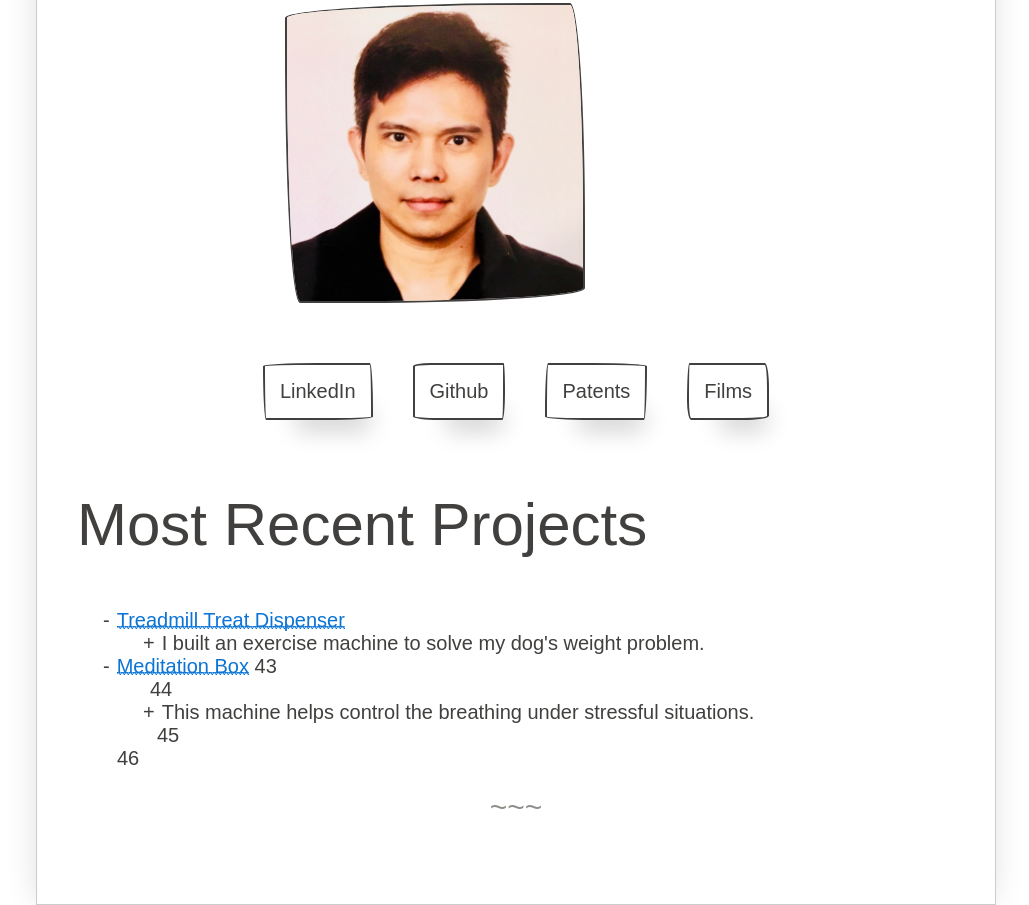
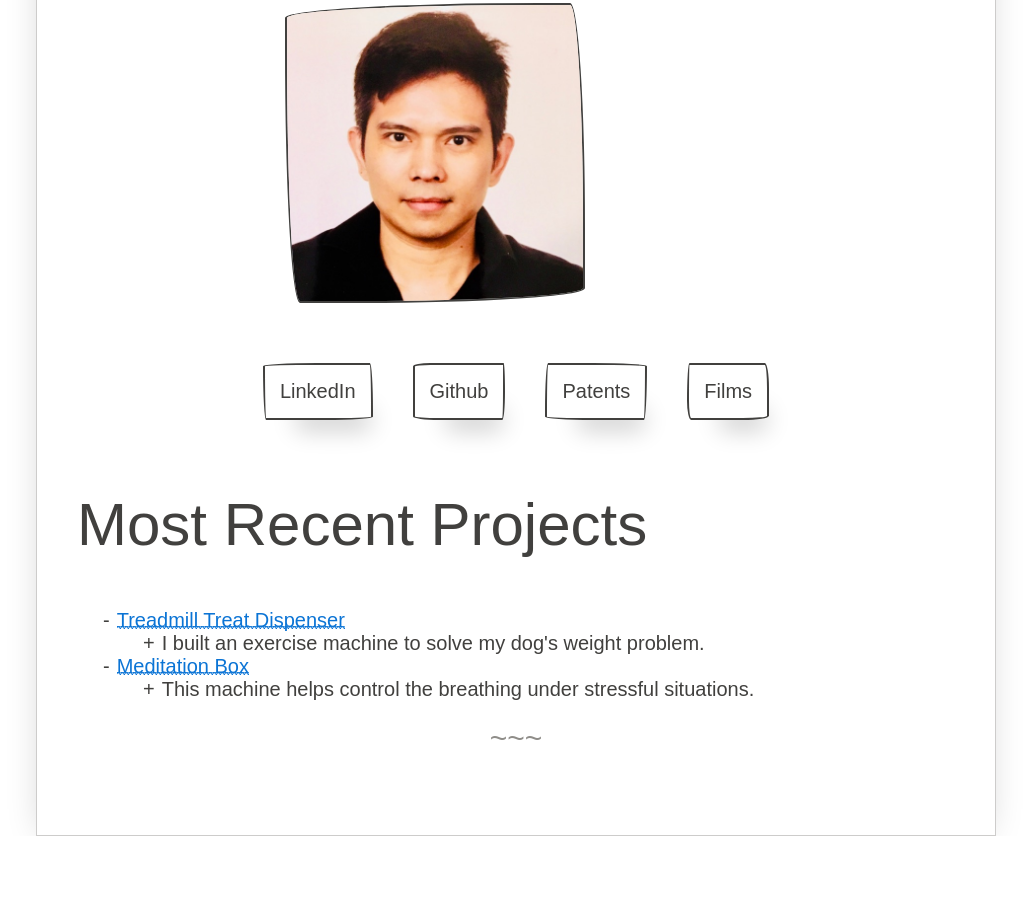
Before and after one commit to ivanbueno/ivanbueno.github.io, a plain HTML site: page index.html in a window 1280 px wide. Shown: the part 343-1248 px from the top of the page, without its empty margins (124-1153 px from the left). After the commit the page ends 1179 px from the top, so only its background shows below. Drawn offline with nearby package versions, Linux system fonts and the light colour scheme; a web font is replaced by a local one.

Commit message:
Update index.html

```diff
--- a/index.html
+++ b/index.html
@@ -45,10 +45,10 @@
                 </ul>
             </li>
             <li><a href="https://www.youtube.com/watch?v=3vSmeeRSwv0">Meditation Box</a>
- 43                 <ul>
-     44                <li>This machine helps control the breathing under stressful situations.</li>
- 45                 </ul>
- 46         </li>
+                <ul>
+                    <li>This machine helps control the breathing under stressful situations.</li>
+                </ul>
+            </li>
         </ul>
       </div>
     </div>
```
